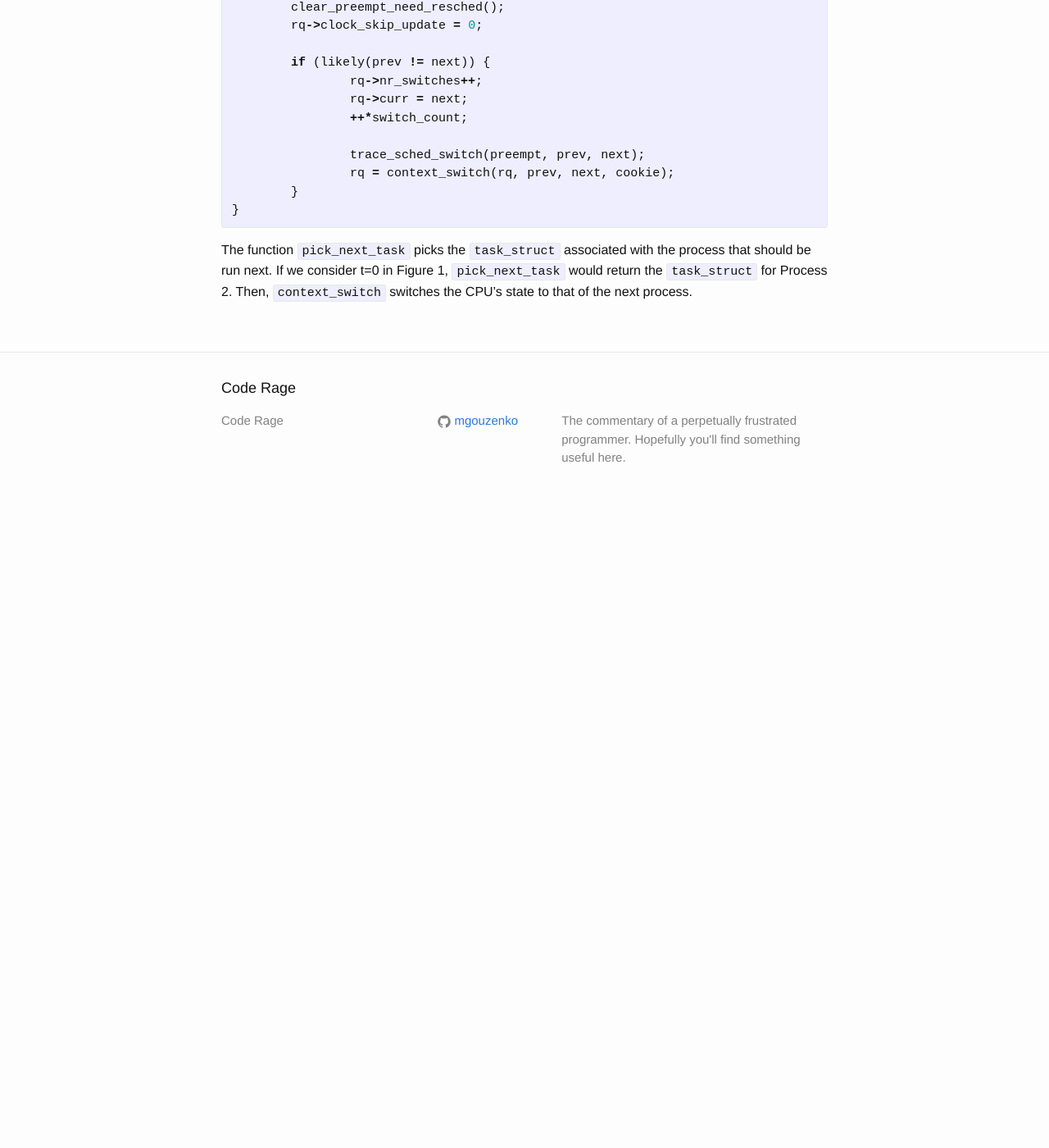
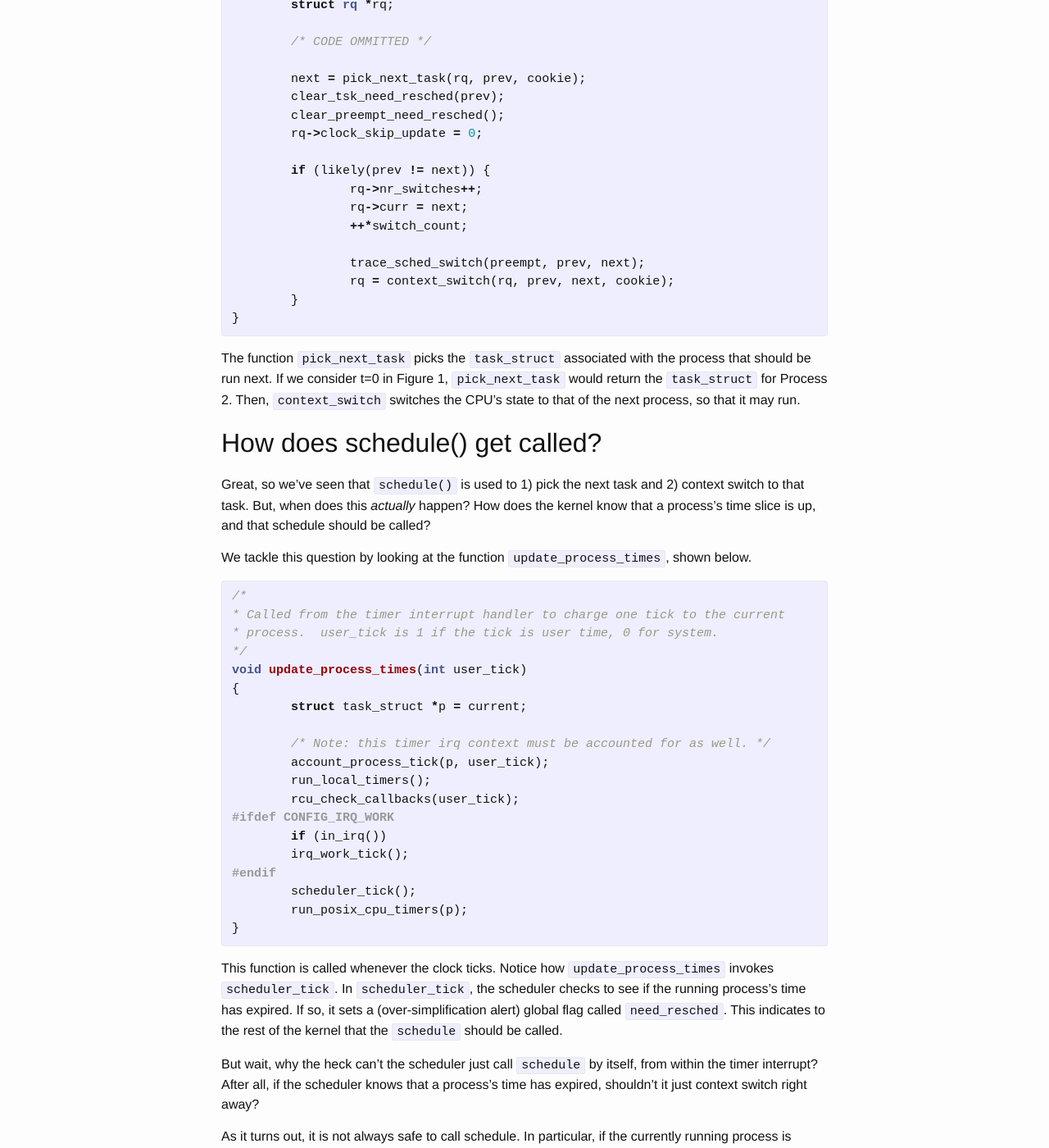
Before and after one commit to mgouzenko/mgouzenko.github.io, a Jekyll site: the page built from _posts/2016-11-04-the-linux-process-scheduler.markdown, in a window 1280 px wide and 1400 px high, scrolled down 1985 px. Shown: the whole window at 82% size. Built offline with Jekyll 4.4.1, drawn with Linux system fonts in a browser that asks for light colours; before the commit the page ends 2615 px from its top, so only the background shows below that; some of the changed text lies outside the part shown.

Commit message:
added descriptions of schedule() and need_resched

```diff
--- a/_posts/2016-11-04-the-linux-process-scheduler.markdown
+++ b/_posts/2016-11-04-the-linux-process-scheduler.markdown
@@ -18,10 +18,13 @@ of writing a round robin scheduler is complicated by two confounding factors:
   * Bugs in scheduler code will cause the OS to go into kernel panic, freezing the system without providing any logs or meaningful error messages.
 
 In this post, I hope to ease students' suffering by addressing the first bullet
-point. In particular, I will try to explain how key components of the scheduler
-work and how one may plug their own scheduler into the existing infrastructure.
+point. In particular, I will try to explain how the scheduler's infrastructure
+is set up and how one may plug their own scheduler into this infrastructure. Note
+that I will NOT explain Linux's CFS algorithm here, nor will I explain
+group scheduling. These are implementation details of Linux's scheduling algorithm,
+and the main goal here is to understand how to plug in a *new* scheduler.
 
-# A Top Down Approach to Understanding the Scheduler
+## A Top Down Approach to Understanding the Scheduler
 In my explanation, I'm going to start off treating the scheduler as a black
 box. I start by explaining the APIs that the rest of the OS uses to interact
 with the scheduler. In the process, I will make gross over-simplifications, and
@@ -30,7 +33,7 @@ scheduler's internals, unfolding the truth behind these simplifications. By the
 end of this post, you should be able to start tackling the problem of writing
 your own working scheduler.
 
-# What is the scheduler?
+## What is the scheduler?
 Linux is a multi-tasking system. At any given time, there are many processes
 active at once, but a given CPU can only perform work on behalf of one process
 at a time. At a high level, the OS context switches from process to process,
@@ -42,7 +45,7 @@ switching. In particular, the scheduler has two main jobs:
   * It provides an interface to halt the currently running process and switch to a new one.
   * It must indicate to the OS when a new process should be run.
 
-# The Runqueue
+## The Runqueue
 Here's the first over-simplification: you can think of the scheduler as a
 system that maintains a simple queue of processes in the form of a linked list.
 The process at the head of the queue is allowed to run for some "time slice" -
@@ -98,5 +101,66 @@ static void __sched notrace __schedule(bool preempt)
 
 The function `pick_next_task` picks the `task_struct` associated with the
 process that should be run next. If we consider t=0 in Figure 1,
-`pick_next_task` would return the `task_struct` for Process 2. Then, `context_switch`
-switches the CPU's state to that of the next process.
+`pick_next_task` would return the `task_struct` for Process 2. Then,
+`context_switch` switches the CPU's state to that of the next process, so that
+it may run.
+
+## How does schedule() get called?
+Great, so we've seen that `schedule()` is used to 1) pick the next task and
+2) context switch to that task. But, when does this *actually* happen? How
+does the kernel know that a process's time slice is up, and that schedule
+should be called?
+
+We tackle this question by looking at the function `update_process_times`, shown below.
+
+{% highlight c %}
+/*
+* Called from the timer interrupt handler to charge one tick to the current
+* process.  user_tick is 1 if the tick is user time, 0 for system.
+*/
+void update_process_times(int user_tick)
+{
+	struct task_struct *p = current;
+
+	/* Note: this timer irq context must be accounted for as well. */
+	account_process_tick(p, user_tick);
+	run_local_timers();
+	rcu_check_callbacks(user_tick);
+#ifdef CONFIG_IRQ_WORK
+	if (in_irq())
+	irq_work_tick();
+#endif
+	scheduler_tick();
+	run_posix_cpu_timers(p);
+}
+{% endhighlight %}
+
+
+This function is called whenever the clock ticks. Notice how `update_process_times`
+invokes `scheduler_tick`. In `scheduler_tick`, the scheduler checks to see if the
+running process's time has expired. If so, it sets a (over-simplification alert) global
+flag called `need_resched`. This indicates to the rest of the kernel that the
+`schedule` should be called.
+
+But wait, why the heck can't the scheduler just call `schedule` by itself, from within the timer
+interrupt? After all, if the scheduler knows that a process's time has expired, shouldn't it
+just context switch right away?
+
+As it turns out, it is not always safe to call schedule. In particular, if the
+currently running process is holding a spin lock, it cannot be put to sleep.
+(Let me repeat that one more time because people always forget: **you cannot
+sleep with a spin lock.** Sleeping with a spin lock will cause the kernel to
+deadlock, and will bring you anguish for many hours when you can't figure out
+why your process mysteriously froze.)
+
+Thus, when the scheduler sets the `need_resched` flag, it's saying "please
+kernel, invoke `schedule` at your earliest convenience, when it's safe to do
+so." The kernel keeps a count of how many spin locks the currently running
+process has acquired. When that count goes down to 0, the kernel knows that
+it's okay to put the process to sleep. So, the kernel checks the `need_resched`
+flag in two main places:
+
+  * when returning from an interrupt handler
+  * when returning to user-space from a system call
+
+If `need_resched` is `True` and the spinlock count is 0, then the kernel calls `schedule`.
```
